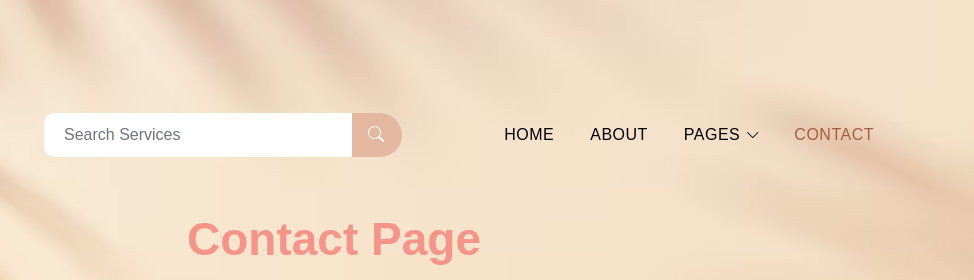
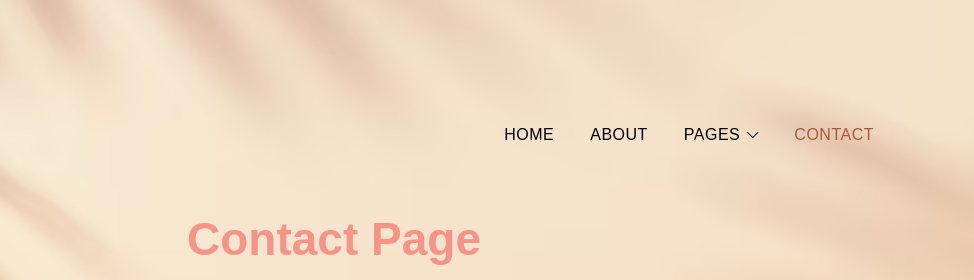
Before and after one commit to Kdacquil/Hidden-Beauty, a plain HTML site: page contact.html in a window 1280 px wide. Shown: the top 280 px of the page, 306-1280 px from the left. Drawn offline with Linux system fonts and the light colour scheme; a web font is replaced by a local one.

Commit message:
Update contact.html

```diff
--- a/contact.html
+++ b/contact.html
@@ -34,15 +34,7 @@
                         <img src="images/logo.png" class="logo-image img-fluid" alt="logo">
                     </a>
 
-                    <form action="#" method="get" class="custom-form search-form flex-fill me-3" role="search">
-                        <div class="input-group input-group-lg">
-                            <input name="search" type="search" class="form-control" id="search" placeholder="Search Services" aria-label="Search">
 
-                            <button type="submit" class="form-control" id="submit">
-                                <i class="bi-search"></i>
-                            </button>
-                        </div>
-                    </form>
 
                     <button class="navbar-toggler" type="button" data-bs-toggle="collapse" data-bs-target="#navbarNav" aria-controls="navbarNav" aria-expanded="false" aria-label="Toggle navigation">
                         <span class="navbar-toggler-icon"></span>
```
